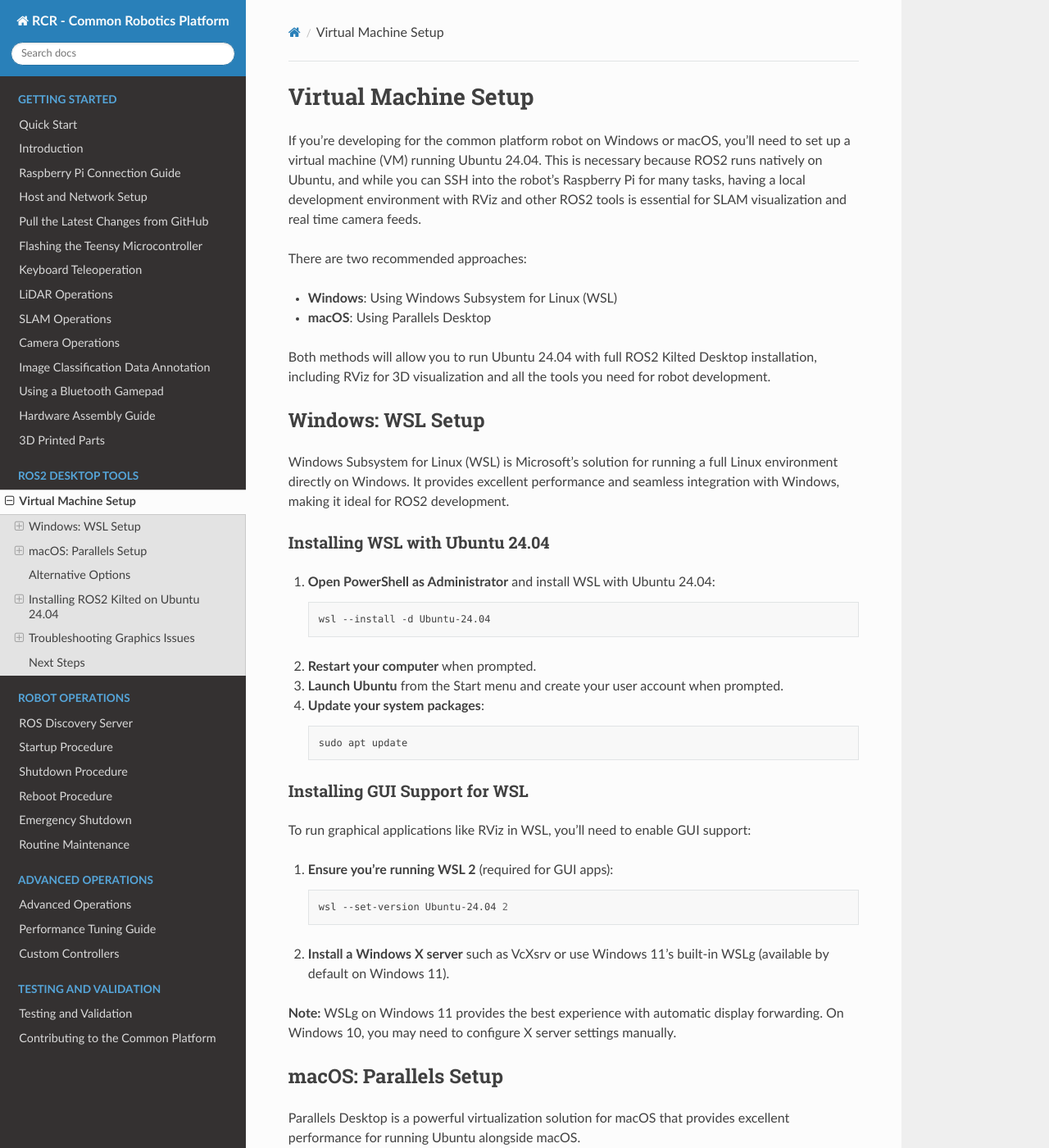
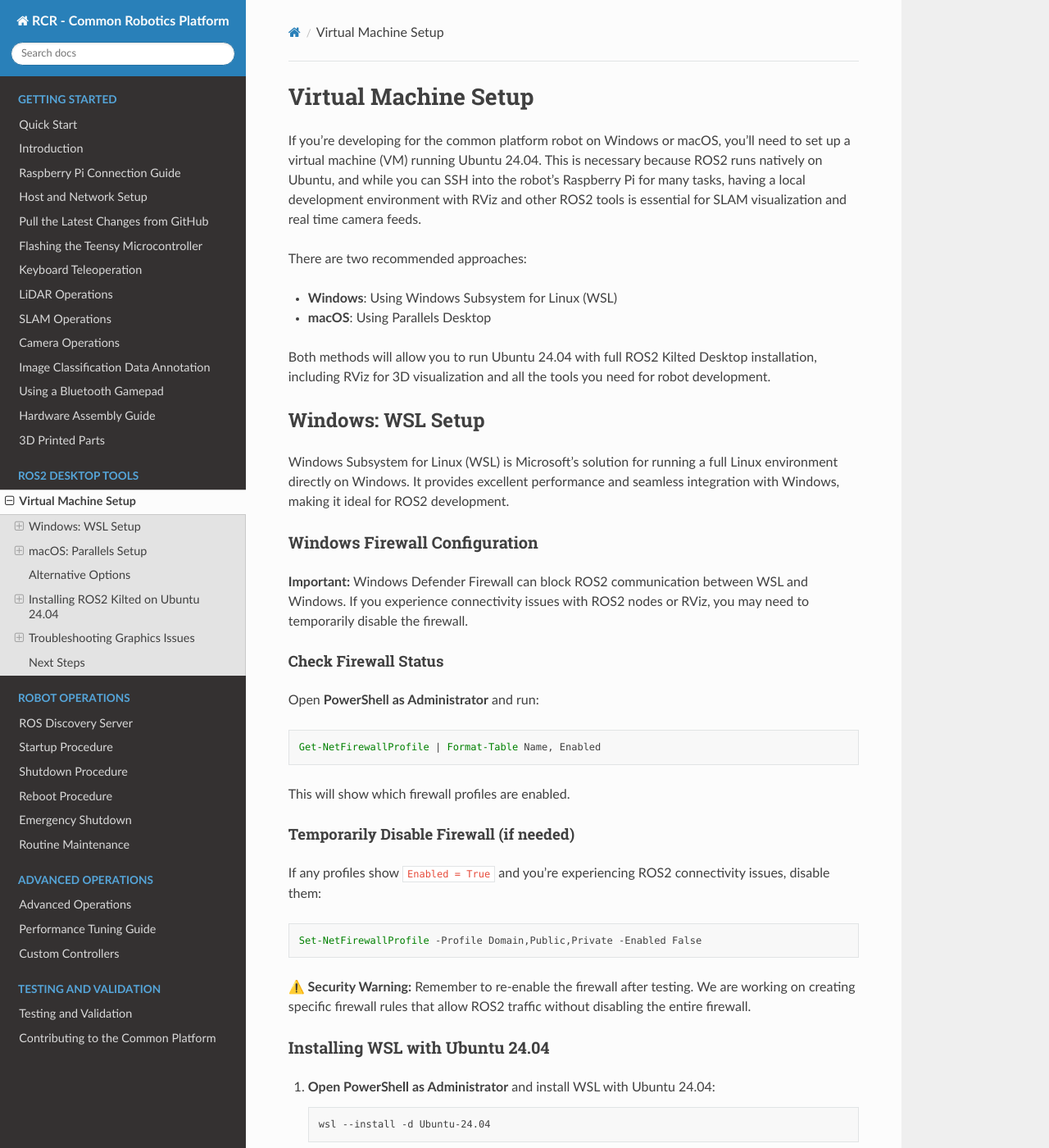
Before and after one commit to RoseCityRobotics/common_platform, a Sphinx documentation site: the page built from docs/source/virtual_machines/installing_vms.md, in a window 1280 px wide and 1400 px high. Shown: the whole window at 82% size. Built offline with Sphinx 7.4.7 and the Read the Docs theme 3.1.0, drawn with Linux system fonts in a browser that asks for light colours; pages that are not in the unit, such as notebooks, are missing from menus; some of the changed text lies outside the part shown.

Commit message:
firewall instructions

````diff
--- a/docs/source/virtual_machines/installing_vms.md
+++ b/docs/source/virtual_machines/installing_vms.md
@@ -11,6 +11,30 @@ Both methods will allow you to run Ubuntu 24.04 with full ROS2 Kilted Desktop in
 ## Windows: WSL Setup
 
 Windows Subsystem for Linux (WSL) is Microsoft's solution for running a full Linux environment directly on Windows. It provides excellent performance and seamless integration with Windows, making it ideal for ROS2 development.
+
+### Windows Firewall Configuration
+
+**Important:** Windows Defender Firewall can block ROS2 communication between WSL and Windows. If you experience connectivity issues with ROS2 nodes or RViz, you may need to temporarily disable the firewall.
+
+#### Check Firewall Status
+
+Open **PowerShell as Administrator** and run:
+
+```powershell
+Get-NetFirewallProfile | Format-Table Name, Enabled
+```
+
+This will show which firewall profiles are enabled.
+
+#### Temporarily Disable Firewall (if needed)
+
+If any profiles show `Enabled = True` and you're experiencing ROS2 connectivity issues, disable them:
+
+```powershell
+Set-NetFirewallProfile -Profile Domain,Public,Private -Enabled False
+```
+
+**⚠️ Security Warning:** Remember to re-enable the firewall after testing. We are working on creating specific firewall rules that allow ROS2 traffic without disabling the entire firewall.
 
 ### Installing WSL with Ubuntu 24.04
 
@@ -135,10 +157,17 @@ If you encounter graphics or rendering issues when running RViz or other GUI app
 
 ### Enable Software Rendering
 
-Add this environment variable to force software rendering:
+Set this environment variable to force software rendering:
 
 ```bash
 export LIBGL_ALWAYS_SOFTWARE=1
+```
+
+To make this permanent, add it to your `.profile`:
+
+```bash
+echo "export LIBGL_ALWAYS_SOFTWARE=1" >> ~/.profile
+source ~/.profile
 ```
 
 **When to use this:**
````
Also changed, not shown: other parts of docs/source/virtual_machines/installing_vms.md (+0 -2 lines).
